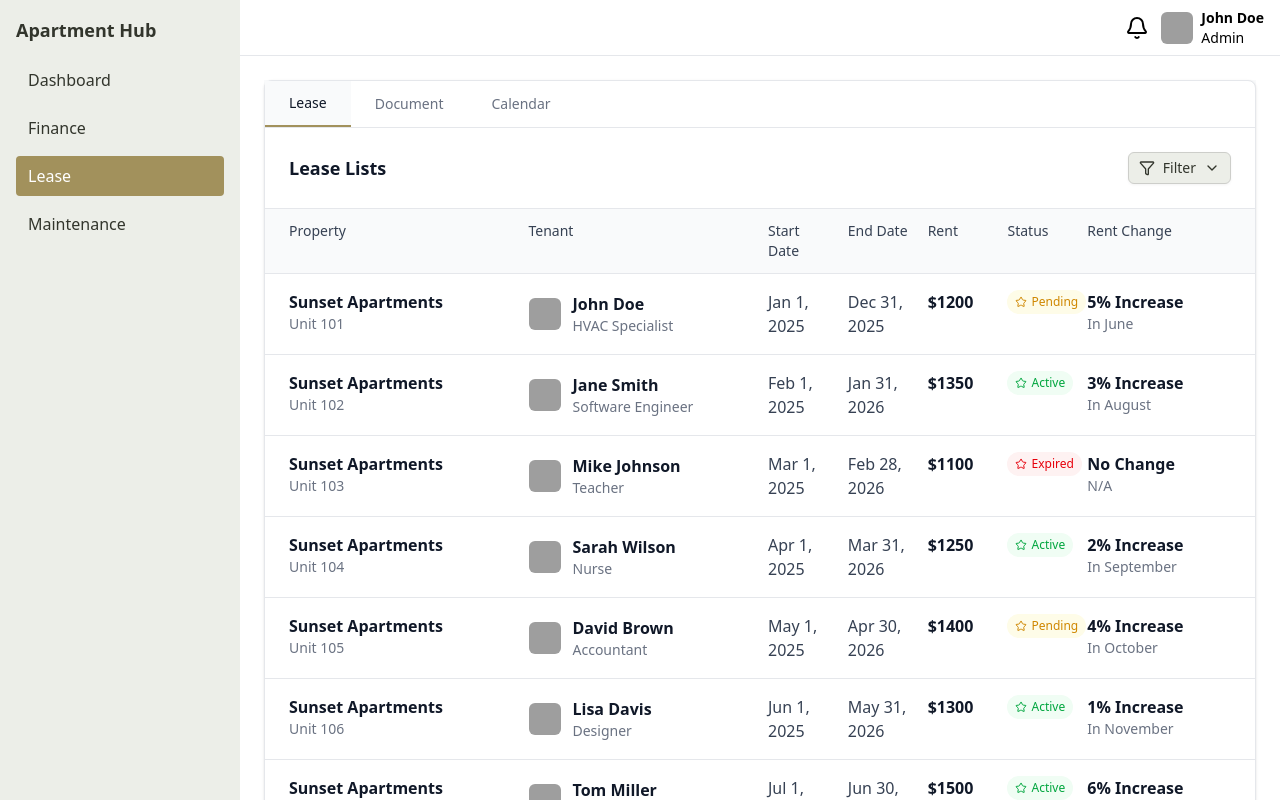
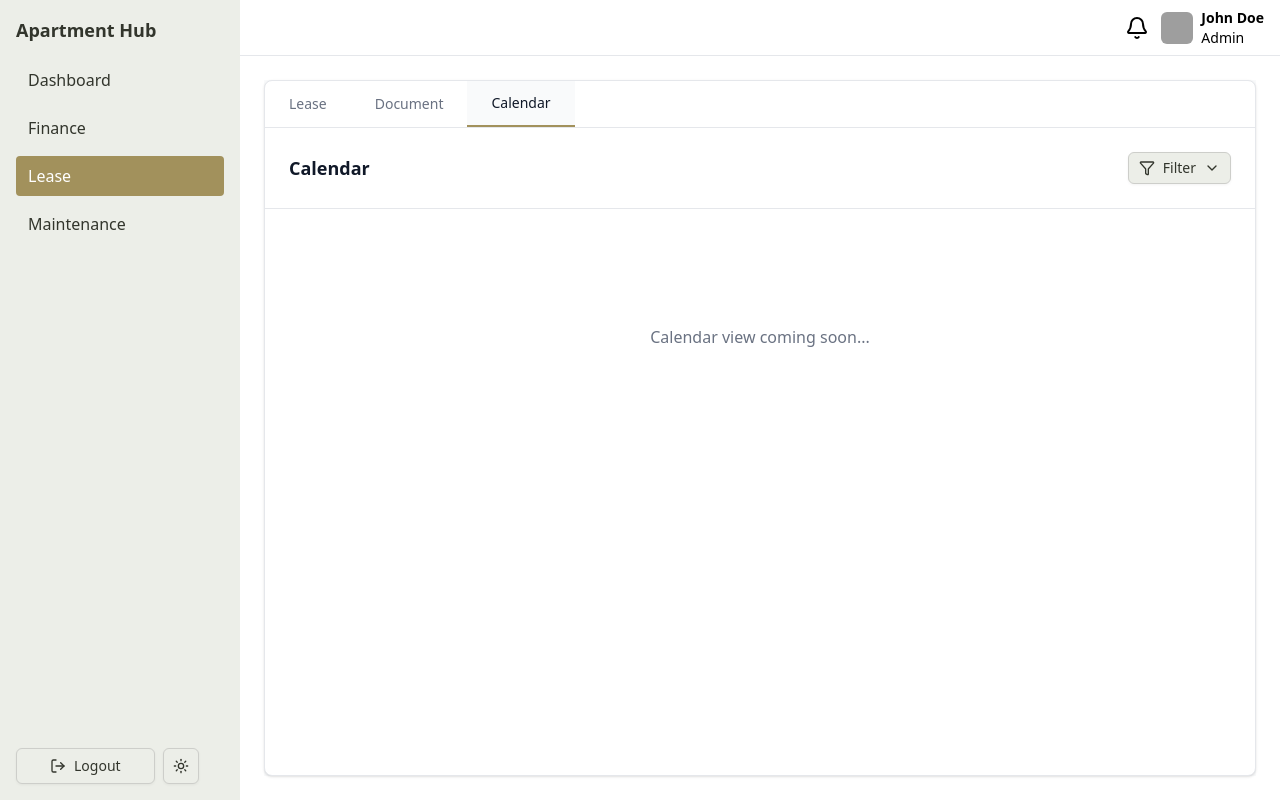
Before and after one commit to Yug3ne/apartment-hub, a React (Vite) app: page /landlord/lease in a window 1280 px wide. Both pictures are taken after a click on the button "Calendar". Shown: the top 800 px of the page. Built offline with nearby package versions, Linux system fonts and the light colour scheme; grey boxes are pictures that could not be loaded.

Commit message:
lease page

```diff
--- a/src/pages/landlord/lease.tsx
+++ b/src/pages/landlord/lease.tsx
@@ -1,14 +1,18 @@
 import { Button } from "@/components/ui/button";
-import { Avatar, AvatarFallback, AvatarImage } from "@/components/ui/avatar";
 import {
   Filter,
   ChevronDown,
-  Star,
   ChevronLeft,
   ChevronRight,
 } from "lucide-react";
+import { useState } from "react";
+import LeaseTab from "./components/lease-tab";
+import DocumentsTab from "./components/documents-tab";
 
 const Lease = () => {
+  const [activeTab, setActiveTab] = useState("lease");
+
+  // Sample lease data
   const leaseData = [
     {
       id: 1,
@@ -196,18 +200,9 @@ const Lease = () => {
     },
   ];
 
-  const getStatusColor = (status: string) => {
-    switch (status) {
-      case "pending":
-        return "text-yellow-600 bg-yellow-50";
-      case "active":
-        return "text-green-600 bg-green-50";
-      case "expired":
-        return "text-red-600 bg-red-50";
-      default:
-        return "text-gray-600 bg-gray-50";
-    }
-  };
+  // Sample document data
+
+
 
   return (
     <div className="flex flex-col h-full bg-gray-50">
@@ -215,22 +210,49 @@ const Lease = () => {
       <div className="flex-1 bg-white rounded-lg shadow-sm border border-gray-200 flex flex-col">
         {/* Tabs */}
         <div className="flex border-b border-gray-200">
-          <button className="px-6 py-3 text-sm font-medium text-gray-900 bg-gray-50 border-b-2 border-primary">
+          <button
+            onClick={() => setActiveTab("lease")}
+            className={`px-6 py-3 text-sm font-medium ${
+              activeTab === "lease"
+                ? "text-gray-900 bg-gray-50 border-b-2 border-primary"
+                : "text-gray-500 hover:text-gray-900"
+            }`}
+          >
             Lease
           </button>
-          <button className="px-6 py-3 text-sm font-medium text-gray-500 hover:text-gray-900">
+          <button
+            onClick={() => setActiveTab("document")}
+            className={`px-6 py-3 text-sm font-medium ${
+              activeTab === "document"
+                ? "text-gray-900 bg-gray-50 border-b-2 border-primary"
+                : "text-gray-500 hover:text-gray-900"
+            }`}
+          >
             Document
           </button>
-          <button className="px-6 py-3 text-sm font-medium text-gray-500 hover:text-gray-900">
+          <button
+            onClick={() => setActiveTab("calendar")}
+            className={`px-6 py-3 text-sm font-medium ${
+              activeTab === "calendar"
+                ? "text-gray-900 bg-gray-50 border-b-2 border-primary"
+                : "text-gray-500 hover:text-gray-900"
+            }`}
+          >
             Calendar
           </button>
         </div>
 
-        {/* Lease Lists Section */}
+        {/* Content Section */}
         <div className="flex-1 flex flex-col">
           {/* Section Header */}
           <div className="flex justify-between items-center p-6 border-b border-gray-200">
-            <h2 className="text-lg font-semibold text-gray-900">Lease Lists</h2>
+            <h2 className="text-lg font-semibold text-gray-900">
+              {activeTab === "lease"
+                ? "Lease Lists"
+                : activeTab === "document"
+                ? "Document Lists"
+                : "Calendar"}
+            </h2>
             <Button
               variant="outline"
               size="sm"
@@ -245,98 +267,24 @@ const Lease = () => {
           {/* Table */}
           <div className="flex-1 overflow-auto">
             <div className="min-w-full">
-              {/* Table Header */}
-              <div className="grid grid-cols-12 gap-4 px-6 py-3 bg-gray-50 border-b border-gray-200 text-sm font-medium text-gray-700">
-                <div className="col-span-3">Property</div>
-                <div className="col-span-3">Tenant</div>
-                <div className="col-span-1">Start Date</div>
-                <div className="col-span-1">End Date</div>
-                <div className="col-span-1">Rent</div>
-                <div className="col-span-1">Status</div>
-                <div className="col-span-2">Rent Change</div>
+              {activeTab === "lease" ? (
+                <>
+                 <LeaseTab leaseData={leaseData} />
+                </>
+              ) : activeTab === "document" ? (
+              <>
+              <DocumentsTab />
+              </>
+              ) : (
+                <div className="flex items-center justify-center h-64 text-gray-500">
+                  Calendar view coming soon...
                 </div>
-
-              {/* Table Rows */}
-              <div className="divide-y divide-gray-200">
-                {leaseData.map((lease) => (
-                  <div
-                    key={lease.id}
-                    className="grid grid-cols-12 gap-4 px-6 py-4 hover:bg-gray-50"
-                  >
-                    {/* Property */}
-                    <div className="col-span-3 flex flex-col">
-                      <span className="font-semibold text-gray-900">
-                        {lease.property.name}
-                      </span>
-                      <span className="text-sm text-gray-500">
-                        {lease.property.unit}
-                      </span>
-                    </div>
-
-                    {/* Tenant */}
-                    <div className="col-span-3 flex items-center gap-3">
-                      <Avatar className="h-8 w-8">
-                        <AvatarImage src={lease.tenant.avatar} />
-                        <AvatarFallback>
-                          {lease.tenant.name
-                            .split(" ")
-                            .map((n) => n[0])
-                            .join("")}
-                        </AvatarFallback>
-                      </Avatar>
-                      <div className="flex flex-col">
-                        <span className="font-semibold text-gray-900">
-                          {lease.tenant.name}
-                        </span>
-                        <span className="text-sm text-gray-500">
-                          {lease.tenant.role}
-                        </span>
+              )}
             </div>
           </div>
 
-                    {/* Start Date */}
-                    <div className="col-span-1 text-gray-700">
-                      {lease.startDate}
-                    </div>
-
-                    {/* End Date */}
-                    <div className="col-span-1 text-gray-700">
-                      {lease.endDate}
-                    </div>
-
-                    {/* Rent */}
-                    <div className="col-span-1 font-semibold text-gray-900">
-                      {lease.rent}
-                    </div>
-
-                    {/* Status */}
-                    <div className="col-span-1">
-                      <span
-                        className={`inline-flex items-center gap-1 px-2 py-1 rounded-full text-xs font-medium ${getStatusColor(
-                          lease.status.type
-                        )}`}
-                      >
-                        <Star className="h-3 w-3" />
-                        {lease.status.text}
-                      </span>
-                    </div>
-
-                    {/* Rent Change */}
-                    <div className="col-span-2 flex flex-col">
-                      <span className="font-semibold text-gray-900">
-                        {lease.rentChange.amount}
-                      </span>
-                      <span className="text-sm text-gray-500">
-                        {lease.rentChange.date}
-                      </span>
-                    </div>
-                  </div>
-                ))}
-              </div>
-            </div>
-          </div>
-
-          {/* Pagination */}
+          {/* Pagination - Only show for lease and document tabs */}
+          {activeTab !== "calendar" && (
             <div className="flex justify-between items-center px-6 py-4 border-t border-gray-200">
               <div className="flex items-center gap-2">
                 <span className="text-sm text-gray-700">25 per page</span>
@@ -352,6 +300,7 @@ const Lease = () => {
                 </Button>
               </div>
             </div>
+          )}
         </div>
       </div>
     </div>
```
Lines whose indentation alone changed are shown as unchanged.
